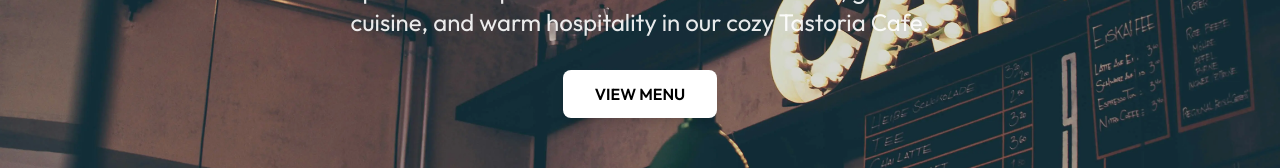
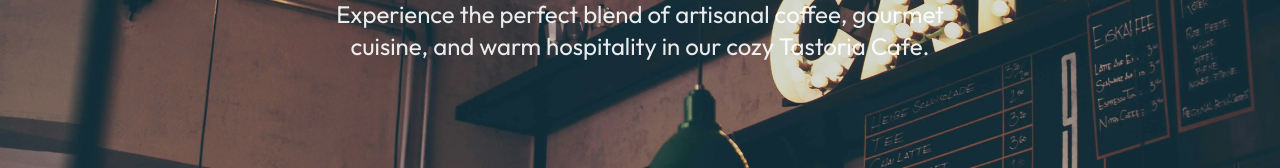
Before and after one commit to 2300031420/tastoria-front, a Next.js app: page / in a window 1280 px wide. Shown: the part 450-618 px from the top of the page. Built offline with nearby package versions, Linux system fonts and the light colour scheme; no server answers.

Commit message:
Remove 'VIEW MENU' link from page
Removed the 'VIEW MENU' link from the page.

```diff
--- a/src/app/page.tsx
+++ b/src/app/page.tsx
@@ -72,12 +72,7 @@
           <p className="text-lg md:text-2xl text-white/90 mb-8 text-center max-w-2xl">
             Experience the perfect blend of artisanal coffee, gourmet cuisine, and warm hospitality in our cozy Tastoria Cafe.
           </p>
-          <a
-            href="/menu-page"
-            className="inline-block px-8 py-3 bg-white text-black font-semibold rounded-lg shadow-lg hover:bg-gray-200 transition"
-          >
-            VIEW MENU
-          </a>
+
         </div>
       </section>
       <motion.div
```
